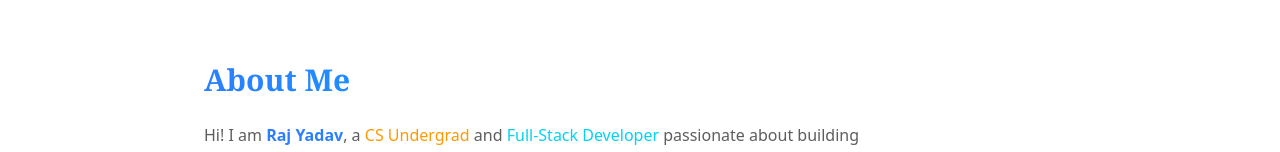
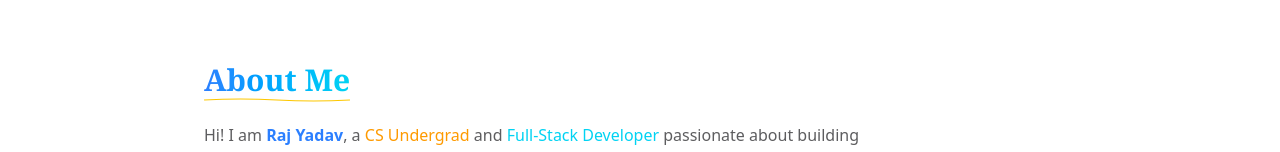
Before and after one commit to rajscriptsGH/Portfolio, a Next.js app: page / in a window 1280 px wide. Shown: the part 476-628 px from the top of the page. Built offline with nearby package versions, Linux system fonts and the light colour scheme; a web font is replaced by a local one.

Commit message:
underline in about

```diff
--- a/src/components/About.tsx
+++ b/src/components/About.tsx
@@ -5,10 +5,25 @@ const About: FC = () => {
   return (
     <section id="about" className="mt-16 px-6 lg:ml-24">
       {/* Heading */}
-      <h1 className="text-3xl font-bold font-Ovo mb-6
-          bg-gradient-to-r from-blue-500 to-cyan-400 bg-clip-text text-transparent">
+      <h1 className="relative inline-block text-3xl font-bold font-Ovo mb-6
+  bg-gradient-to-r from-blue-500 to-cyan-400 bg-clip-text text-transparent">
         About Me
+        <svg
+          className="absolute left-0 -bottom-1 w-full h-1 text-yellow-400"
+          viewBox="0 0 100 10"
+          preserveAspectRatio="none"
+          fill="none"
+          xmlns="http://www.w3.org/2000/svg"
+        >
+          <path
+            d="M0 5 Q 25 0, 50 5 T 100 5"
+            stroke="currentColor"
+            strokeWidth="2"
+            fill="transparent"
+          />
+        </svg>
       </h1>
+
 
       {/* Description */}
       <div className="flex flex-col gap-4 items-start justify-center max-w-[700px] text-base-content/70 leading-relaxed">
```
